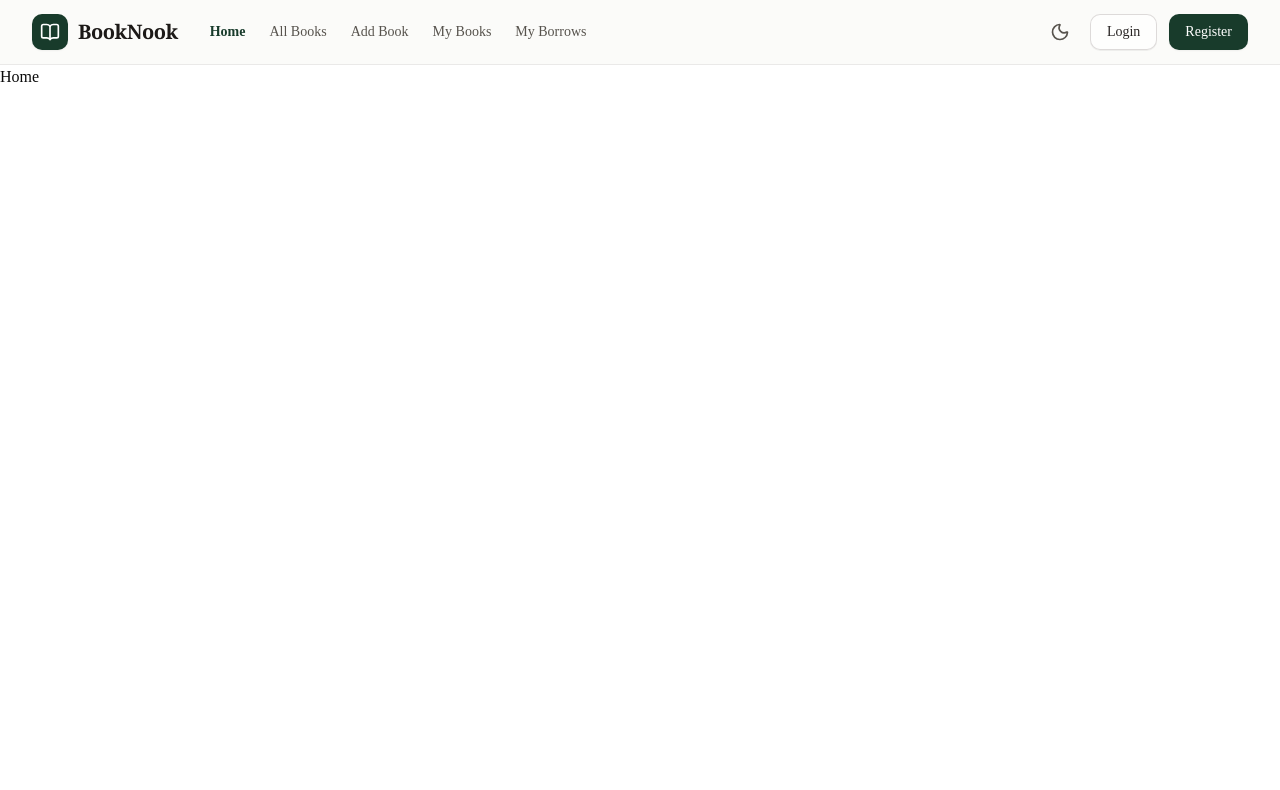
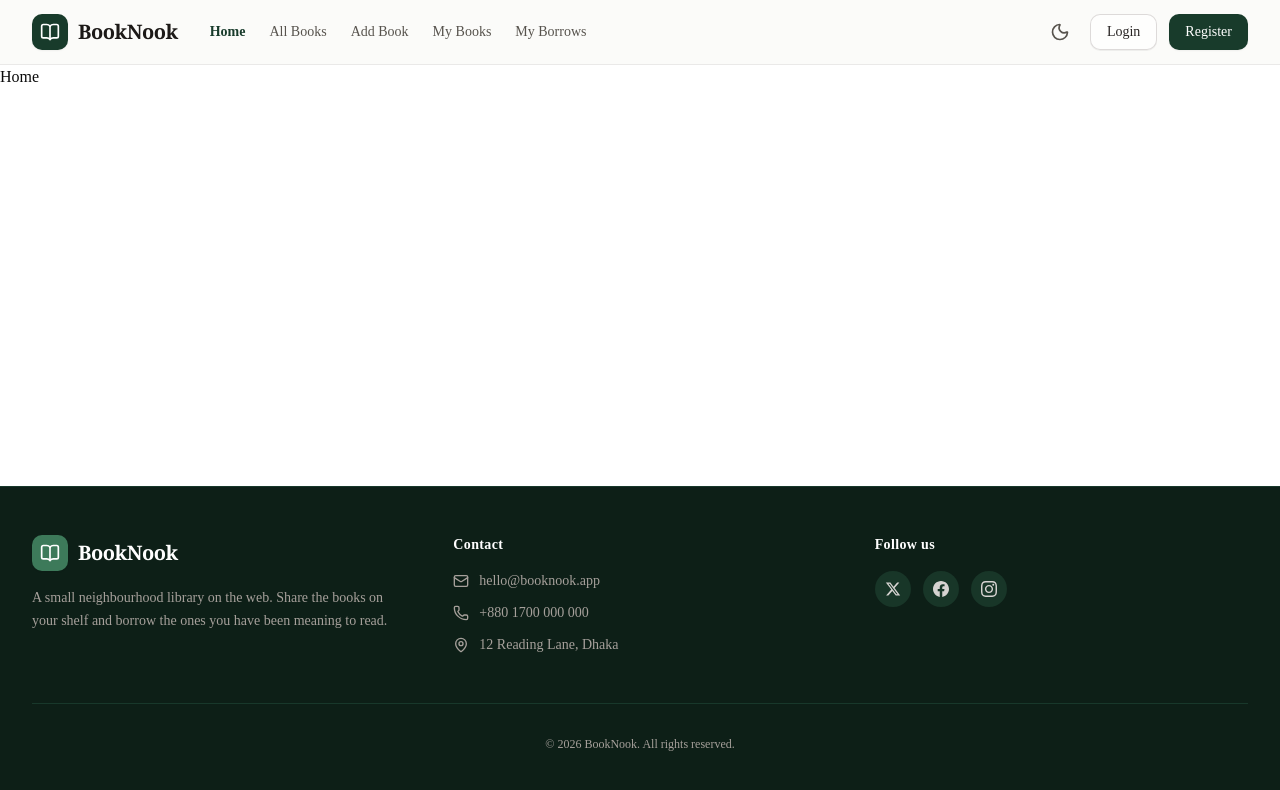
Before and after one commit to apu-22/BookNook-Client, a Next.js app: page / in a window 1280 px wide. Shown: the top 790 px of the page. Built offline with nearby package versions, Linux system fonts and the light colour scheme.

Commit message:
Added footer section.

```diff
--- a/src/app/layout.tsx
+++ b/src/app/layout.tsx
@@ -3,6 +3,7 @@ import { Geist, Geist_Mono } from "next/font/google";
 import "./globals.css";
 import Navbar from "@/components/common/navbar";
 import { ThemeProvider } from "@/components/theme-provider";
+import Footer from "@/components/common/footer";
 
 const geistSans = Geist({
   variable: "--font-geist-sans",
@@ -37,6 +38,7 @@ export default function RootLayout({ children }: LayoutProps<"/">) {
           <main className="flex-1">
             {children}
           </main>
+          <Footer />
         </ThemeProvider>
       </body>
     </html>
--- /dev/null
+++ b/src/components/common/footer.tsx
@@ -0,0 +1,126 @@
+import Link from "next/link";
+import { BookOpen, Mail, Phone, MapPin } from "lucide-react";
+
+export default function Footer() {
+  return (
+    <footer className="w-full bg-[#0d1f17] text-stone-300 transition-colors border-t border-[#18382b]">
+      <div className="mx-auto max-w-7xl px-4 py-12 sm:px-6 lg:px-8">
+        <div className="grid grid-cols-1 gap-10 md:grid-cols-3 md:gap-12">
+          {/* Column 1: Brand & Tagline */}
+          <div className="flex flex-col items-start">
+            <Link href="/" className="flex items-center gap-2.5 group">
+              <div className="flex h-9 w-9 items-center justify-center rounded-lg bg-[#3d7a5a] text-[#0d1f17] shadow-xs transition-transform group-hover:scale-105">
+                <BookOpen className="h-5 w-5 text-white" />
+              </div>
+              <span className="font-serif text-xl font-bold tracking-tight text-white">
+                BookNook
+              </span>
+            </Link>
+            <p className="mt-4 max-w-sm text-xs sm:text-sm leading-relaxed text-stone-400">
+              A small neighbourhood library on the web. Share the books on your
+              shelf and borrow the ones you have been meaning to read.
+            </p>
+          </div>
+
+          {/* Column 2: Contact Information */}
+          <div>
+            <h3 className="text-sm font-semibold text-white tracking-wide">
+              Contact
+            </h3>
+            <ul className="mt-4 space-y-3 text-xs sm:text-sm text-stone-400">
+              <li className="flex items-center gap-2.5">
+                <Mail className="h-4 w-4 shrink-0 text-stone-400" />
+                <a
+                  href="mailto:hello@booknook.app"
+                  className="hover:text-stone-100 transition-colors"
+                >
+                  hello@booknook.app
+                </a>
+              </li>
+              <li className="flex items-center gap-2.5">
+                <Phone className="h-4 w-4 shrink-0 text-stone-400" />
+                <a
+                  href="tel:+8801700000000"
+                  className="hover:text-stone-100 transition-colors"
+                >
+                  +880 1700 000 000
+                </a>
+              </li>
+              <li className="flex items-center gap-2.5">
+                <MapPin className="h-4 w-4 shrink-0 text-stone-400" />
+                <span>12 Reading Lane, Dhaka</span>
+              </li>
+            </ul>
+          </div>
+
+          {/* Column 3: Follow Us */}
+          <div>
+            <h3 className="text-sm font-semibold text-white tracking-wide">
+              Follow us
+            </h3>
+            <div className="mt-4 flex items-center gap-3">
+              {/* X (formerly Twitter) */}
+              <a
+                href="https://x.com"
+                target="_blank"
+                rel="noreferrer"
+                aria-label="X (Twitter)"
+                className="flex h-9 w-9 items-center justify-center rounded-full bg-[#183628] text-stone-300 hover:bg-[#224b37] hover:text-white transition-colors"
+              >
+                <svg
+                  className="h-4 w-4"
+                  fill="currentColor"
+                  viewBox="0 0 24 24"
+                  aria-hidden="true"
+                >
+                  <path d="M18.244 2.25h3.308l-7.227 8.26 8.502 11.24H16.17l-5.214-6.817L4.99 21.75H1.68l7.73-8.835L1.254 2.25H8.08l4.713 6.231zm-1.161 17.52h1.833L7.084 4.126H5.117z" />
+                </svg>
+              </a>
+
+              {/* Facebook */}
+              <a
+                href="https://facebook.com"
+                target="_blank"
+                rel="noreferrer"
+                aria-label="Facebook"
+                className="flex h-9 w-9 items-center justify-center rounded-full bg-[#183628] text-stone-300 hover:bg-[#224b37] hover:text-white transition-colors"
+              >
+                <svg
+                  className="h-4 w-4"
+                  fill="currentColor"
+                  viewBox="0 0 24 24"
+                  aria-hidden="true"
+                >
+                  <path d="M24 12.073c0-6.627-5.373-12-12-12s-12 5.373-12 12c0 5.99 4.388 10.954 10.125 11.854v-8.385H7.078v-3.47h3.047V9.43c0-3.007 1.792-4.669 4.533-4.669 1.312 0 2.686.235 2.686.235v2.953H15.83c-1.491 0-1.956.925-1.956 1.874v2.25h3.328l-.532 3.47h-2.796v8.385C19.612 23.027 24 18.062 24 12.073z" />
+                </svg>
+              </a>
+
+              {/* Instagram */}
+              <a
+                href="https://instagram.com"
+                target="_blank"
+                rel="noreferrer"
+                aria-label="Instagram"
+                className="flex h-9 w-9 items-center justify-center rounded-full bg-[#183628] text-stone-300 hover:bg-[#224b37] hover:text-white transition-colors"
+              >
+                <svg
+                  className="h-4 w-4"
+                  fill="currentColor"
+                  viewBox="0 0 24 24"
+                  aria-hidden="true"
+                >
+                  <path d="M12 2.163c3.204 0 3.584.012 4.85.07 3.252.148 4.771 1.691 4.919 4.919.058 1.265.069 1.645.069 4.849 0 3.205-.012 3.584-.069 4.849-.149 3.225-1.664 4.771-4.919 4.919-1.266.058-1.644.07-4.85.07-3.204 0-3.584-.012-4.849-.07-3.26-.149-4.771-1.699-4.919-4.92-.058-1.265-.07-1.644-.07-4.849 0-3.204.013-3.583.07-4.849.149-3.227 1.664-4.771 4.919-4.919 1.266-.057 1.645-.069 4.849-.069zm0-2.163c-3.259 0-3.667.014-4.947.072-4.358.2-6.78 2.618-6.98 6.98-.059 1.281-.073 1.689-.073 4.948 0 3.259.014 3.668.072 4.948.2 4.358 2.618 6.78 6.98 6.98 1.281.058 1.689.072 4.948.072 3.259 0 3.668-.014 4.948-.072 4.354-.2 6.782-2.618 6.979-6.98.059-1.28.073-1.689.073-4.948 0-3.259-.014-3.667-.072-4.947-.196-4.354-2.617-6.78-6.979-6.98-1.281-.059-1.69-.073-4.949-.073zm0 5.838c-3.403 0-6.162 2.759-6.162 6.162s2.759 6.163 6.162 6.163 6.162-2.759 6.162-6.163c0-3.403-2.759-6.162-6.162-6.162zm0 10.162c-2.209 0-4-1.79-4-4 0-2.209 1.791-4 4-4s4 1.791 4 4c0 2.21-1.791 4-4 4zm6.406-11.845c-.796 0-1.441.645-1.441 1.44s.645 1.44 1.441 1.44c.795 0 1.439-.645 1.439-1.44s-.644-1.44-1.439-1.44z" />
+                </svg>
+              </a>
+            </div>
+          </div>
+        </div>
+
+        {/* Bottom Copyright */}
+        <div className="mt-12 border-t border-[#18382b] pt-8 text-center text-xs text-stone-400">
+          <p>© 2026 BookNook. All rights reserved.</p>
+        </div>
+      </div>
+    </footer>
+  );
+}
```
